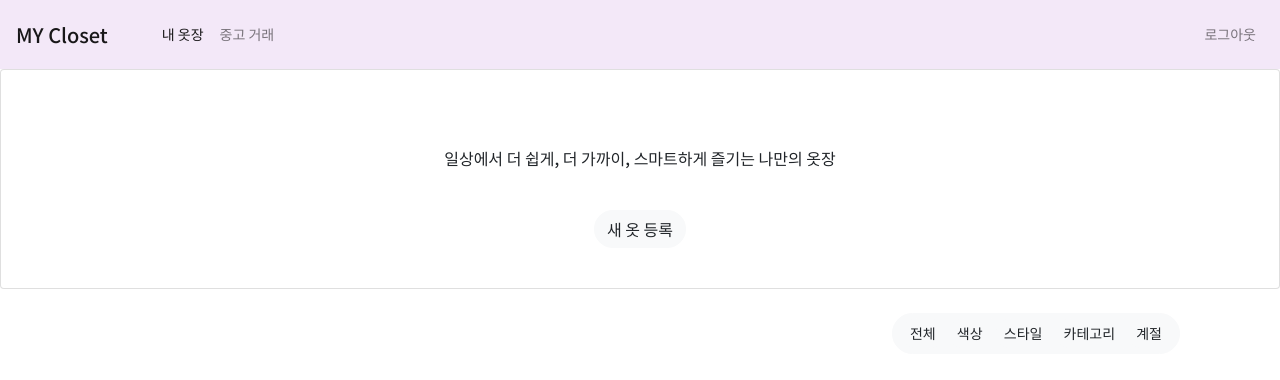
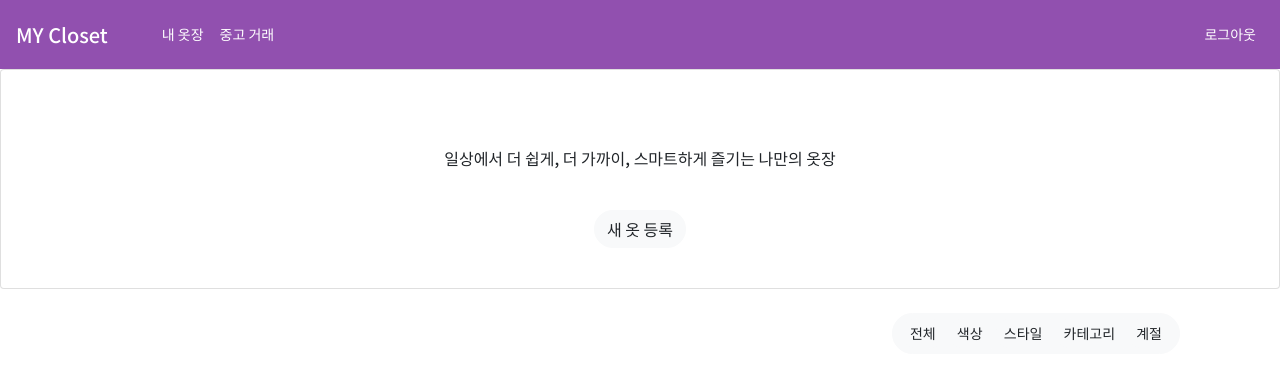
Before and after one commit to dsyhwk1016/MyCloset, a Flask app: page /mycloset/ in a window 1280 px wide. Shown: the top 380 px of the page. Run offline with Flask 2, Linux system fonts and the light colour scheme; the visitor is signed in with stand-in values (Sample User, id 1); data that the repository does not hold is empty; some libraries are stand-ins or nearby versions.

Commit message:
2022_02_25 css 수정

```diff
--- a/static/board.css
+++ b/static/board.css
@@ -158,7 +158,7 @@ input[type="text"]:disabled {
 }
 .modal-wrap .modal-pic .img_closet{
   display: flex;
-  justify-content: space-around;
+  justify-content: center;
   flex-wrap: wrap;
 
 }
--- a/templates/closet.html
+++ b/templates/closet.html
@@ -595,8 +595,8 @@
 
 <body>
 <div class="side_up"><span class="material-icons">arrow_upward</span></div>
-<nav class="navbar navbar-expand-lg navbar navbar-light" style="background-color: #f3e8f8;">
-    <a class="navbar-brand" href="/">MY Closet</a>
+<nav class="navbar navbar-expand-lg navbar navbar-light" style="background-color:#9150AF;">
+    <a class="navbar-brand" href="/" style="color : #fff;">MY Closet</a>
     <button class="navbar-toggler" type="button" data-toggle="collapse" data-target="#navbarText"
             aria-controls="navbarText" aria-expanded="false" aria-label="Toggle navigation">
         <span class="navbar-toggler-icon"></span>
@@ -604,17 +604,17 @@
     <div class="collapse navbar-collapse" id="navbarText">
         <ul class="navbar-nav mr-auto menu-all">
             <li class="nav-item active">
-                <a class="nav-link" href="/mycloset">내 옷장 <span class="sr-only">(current)</span></a>
+                <a class="nav-link" href="/mycloset" style="color : #fff;">내 옷장 <span class="sr-only">(current)</span></a>
             </li>
             <li class="nav-item">
-                <a class="nav-link" href="/trade">중고 거래</a>
+                <a class="nav-link" href="/trade" style="color : #fff;">중고 거래</a>
             </li>
 
         </ul>
         <span class="navbar-text">
                 <ul class="navbar-nav mr-auto">
                     <li class="nav-item">
-                        <a class="nav-link" href="/login/logout">로그아웃</a>
+                        <a class="nav-link" href="/login/logout" style="color : #fff;">로그아웃</a>
                     </li>
                 </ul>
             </span>
```
Also changed, not shown: templates/head.html (+3 -5 lines).
